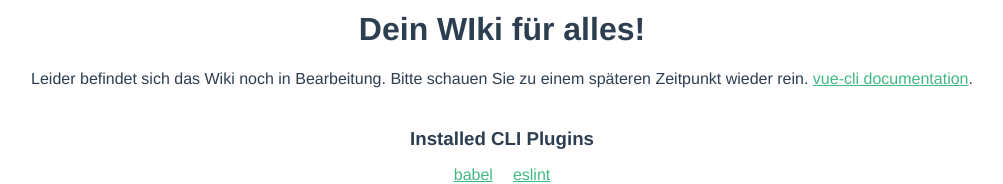
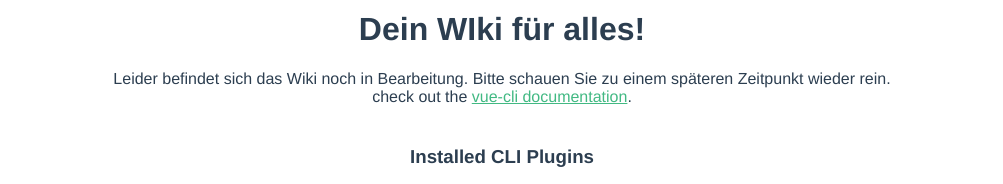
Before and after one commit to Iljadut/Vue-Wiki-App, a Vue app in the folder my-vue-app/: page /articles in a window 1280 px wide. Shown: the part 295-479 px from the top of the page, without its empty margins (138-1141 px from the left). Built offline with nearby package versions, Linux system fonts and the light colour scheme; no server answers.

Commit message:
Einige Texte angepasst.

```diff
--- a/my-vue-app/src/components/HelloWorld.vue
+++ b/my-vue-app/src/components/HelloWorld.vue
@@ -2,7 +2,8 @@
   <div class="hello">
     <h1>{{ msg }}</h1>
     <p>
-      Leider befindet sich das Wiki noch in Bearbeitung. Bitte schauen Sie zu einem späteren Zeitpunkt wieder rein.
+      Leider befindet sich das Wiki noch in Bearbeitung. Bitte schauen Sie zu einem späteren Zeitpunkt wieder rein.<br>
+        check out the
       <a href="https://cli.vuejs.org" target="_blank" rel="noopener">vue-cli documentation</a>.
     </p>
     <h3>Installed CLI Plugins</h3>
```
